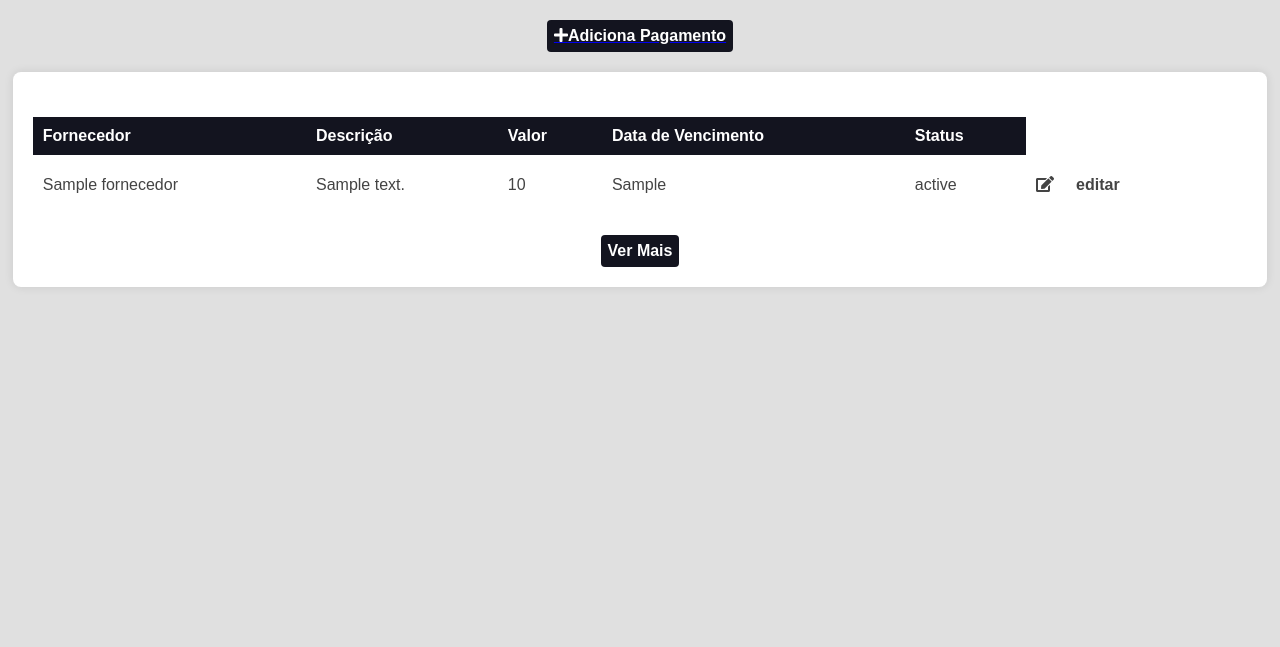
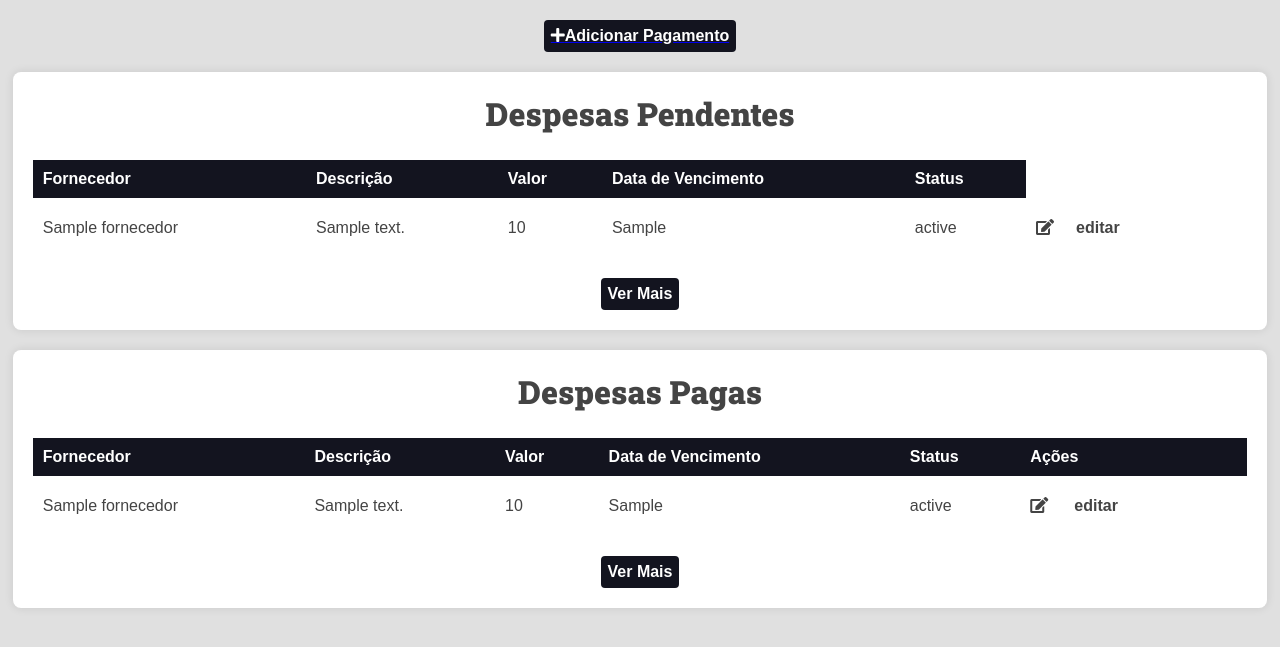
Before and after one commit to KauanMonteiro/controle-de-estoque, a Django app: template estoque/templates/pages/area_despesas.html in a window 1280 px wide. Shown: the part 135-782 px from the top of the page. Run offline with Django 3.2, Linux system fonts and the light colour scheme; the template is opened without the code that fills it: most values are stand-ins (such as "Sample title", 1, 10 or a date in 2020).

Commit message:
Implementação da tabela de despesas pagas, alteração da views e templates.

```diff
--- a/estoque/templates/pages/area_despesas.html
+++ b/estoque/templates/pages/area_despesas.html
@@ -1,19 +1,26 @@
+
 {% include "partials/head.html" %}
-
 <header class="main-header-container">
     <div class="main-header container">
         <h1>
             <a class="main-logo" href="{% url 'home' %}">
-
                 <span class="main-logo-text">Despesas</span>
             </a>
         </h1>
     </div>
 </header>
-<div >
-    <a href="{% url 'cadastro_pagamento' %}" ><button class="botao2"> <i class="fas fa-plus"></i> Adiciona Pagamento</button></a>
+<div>
+    <a href="{% url 'cadastro_pagamento' %}">
+        <button class="botao2"><i class="fas fa-plus"></i> Adicionar Pagamento</button>
+    </a>
 </div>
+
+<div class="grafico-container">
+    <h1>Despesas Pendentes</h1>
+    {% include "partials/tabela_despesas.html" %}
 </div>
+
 <div class="grafico-container">
-{% include "partials/tabela_despesas.html" %}
+    <h1>Despesas Pagas</h1>
+    {% include "partials/tabela_despesas_pagos.html" %}
 </div>
--- /dev/null
+++ b/estoque/templates/partials/tabela_despesas_pagos.html
@@ -0,0 +1,59 @@
+<div class="tabela">
+    <div id="tabela-container">
+        <table class="tabela-pagamentos">
+            <thead>
+                <tr>
+                    <th>Fornecedor</th>
+                    <th>Descrição</th>
+                    <th>Valor</th>
+                    <th>Data de Vencimento</th>
+                    <th>Status</th>
+                    <th>Ações</th>
+                </tr>
+            </thead>
+            <tbody>
+                {% for pagamento in pagamento_pagos_cancelados %}
+                <tr>
+                    <td>{{ pagamento.fornecedor }}</td>
+                    <td>{{ pagamento.descricao }}</td>
+                    <td>{{ pagamento.valor }}</td>
+                    <td>{{ pagamento.data_vencimento }}</td>
+                    <td>{{ pagamento.status }}</td>
+                    <td>
+                        <i class="fas fa-edit">
+                            <a href="{% url 'editar_pagamento' pagamento.id %}" class="botao">editar</a>
+                        </i>
+                    </td>
+                </tr>
+                {% endfor %}
+            </tbody>
+        </table>
+        <button class="ver-mais-btn botao2">Ver Mais</button>
+    </div>
+</div>
+
+<script>
+document.addEventListener('DOMContentLoaded', function() {
+    const verMaisBtn = document.querySelector('.ver-mais-btn');
+    const tabelaPagamentos = document.querySelector('.tabela-pagamentos tbody').getElementsByTagName('tr');
+    const linhasVisiveis = 3;
+
+    // Hide rows beyond the visible limit
+    for (let i = linhasVisiveis; i < tabelaPagamentos.length; i++) {
+        tabelaPagamentos[i].style.display = 'none';
+    }
+
+    verMaisBtn.addEventListener('click', function() {
+        let allHidden = true;
+        for (let i = linhasVisiveis; i < tabelaPagamentos.length; i++) {
+            if (tabelaPagamentos[i].style.display === 'none') {
+                tabelaPagamentos[i].style.display = 'table-row';
+                allHidden = false;
+            } else {
+                tabelaPagamentos[i].style.display = 'none';
+            }
+        }
+        verMaisBtn.textContent = allHidden ? 'Ver Mais' : 'Ver Menos';
+    });
+});
+</script>
```
Also changed, not shown: estoque/views.py (+5 -2 lines).
